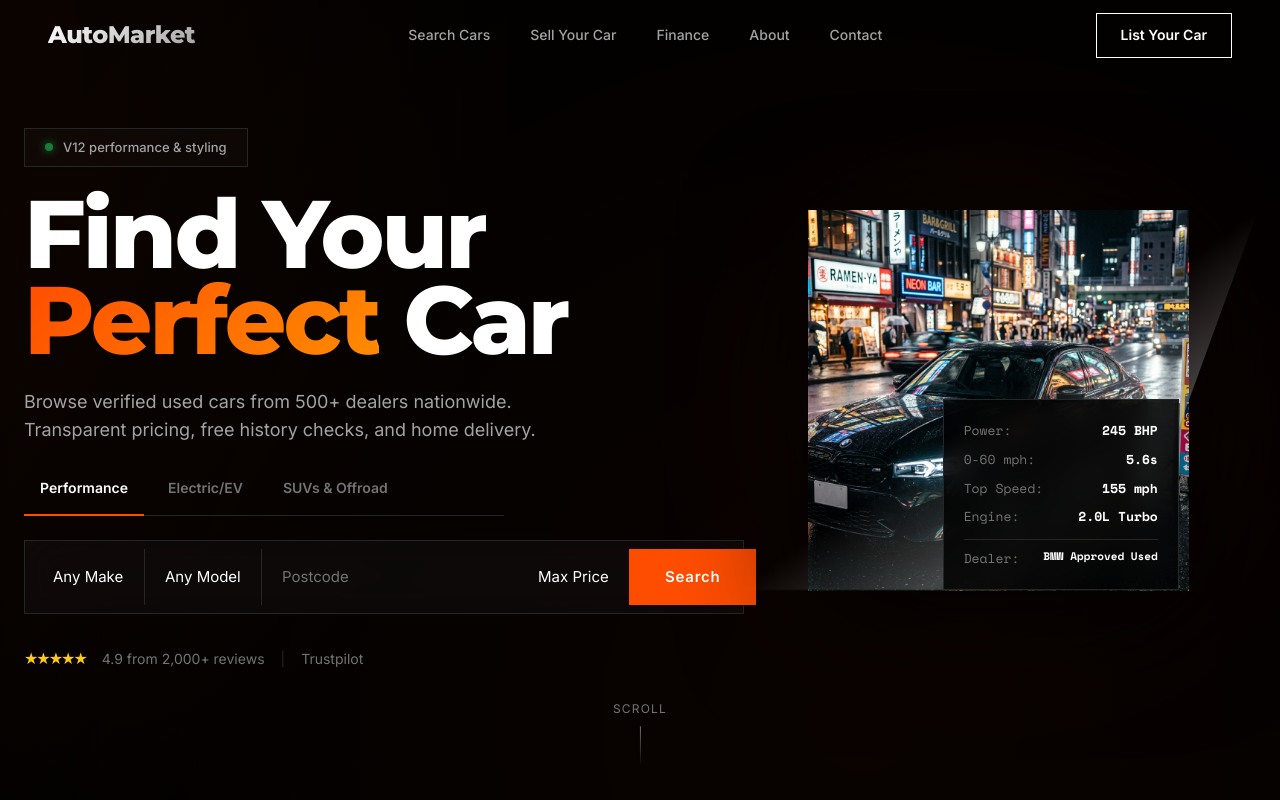
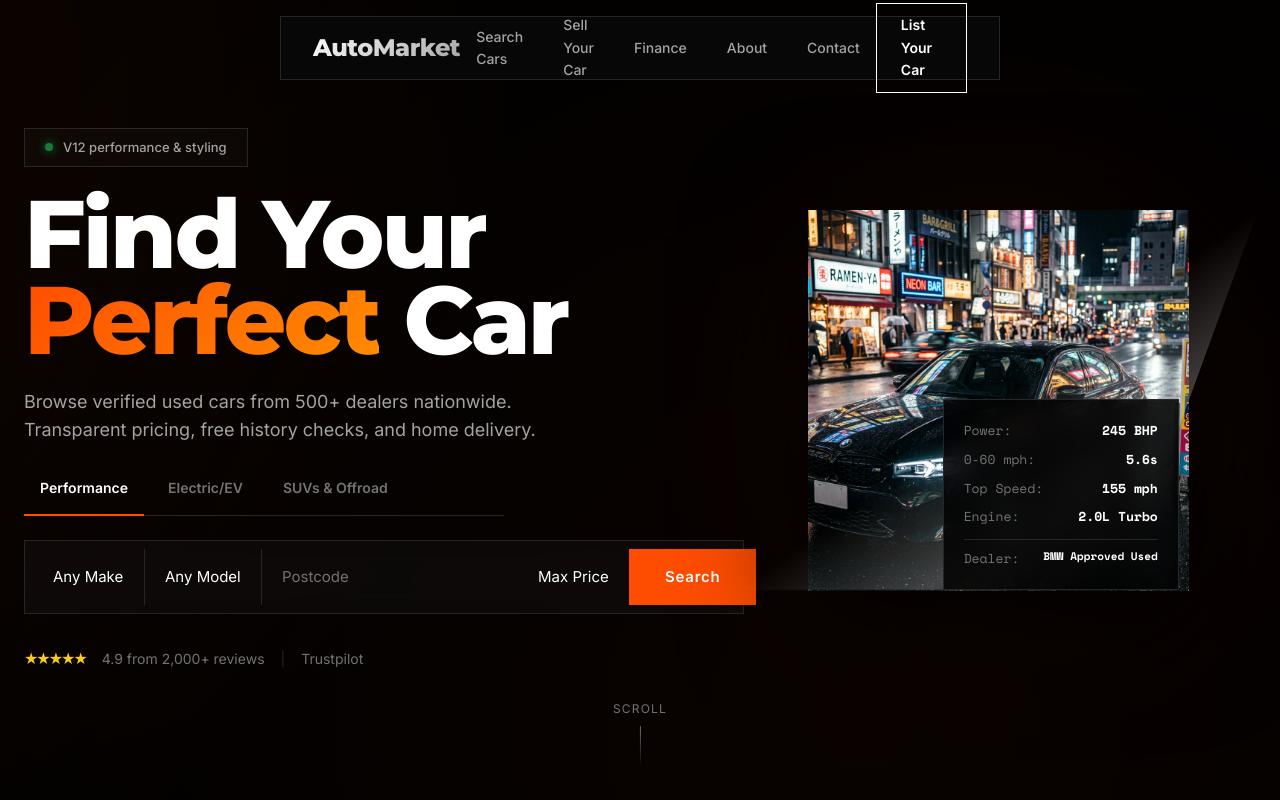
Before and after one commit to shehz-max/Automarket-landing-page, a Next.js app: page / in a window 1280 px wide. Shown: the top 800 px of the page. Built offline with nearby package versions, Linux system fonts and the light colour scheme.

Commit message:
fix: resolve hero image and animation bugs, upgrade navbar to floating expanded layout

```diff
--- a/app/components/HeroAnimation.tsx
+++ b/app/components/HeroAnimation.tsx
@@ -7,8 +7,10 @@
   const containerRef = useRef<HTMLDivElement>(null);
 
   useEffect(() => {
-    if (!containerRef.current) return;
+    const el = containerRef.current;
+    if (!el) return;
 
+    // Correctly pass the DOM element (el) instead of the Ref Object
     const ctx = gsap.context(() => {
       const tl = gsap.timeline({ defaults: { ease: "power3.out" } });
 
@@ -81,7 +83,7 @@
         opacity: 0,
         duration: 0.4,
       }, 2.2);
-    }, containerRef);
+    }, el);
 
     return () => ctx.revert();
   }, []);
--- a/app/globals.css
+++ b/app/globals.css
@@ -184,26 +184,48 @@
 
 .navbar {
   position: fixed;
+  top: 16px;
+  left: 50%;
+  transform: translateX(-50%);
+  width: calc(100% - 32px);
+  max-width: 720px; /* Starts compact in the middle */
+  height: 64px;
+  z-index: var(--z-sticky);
+  display: flex;
+  align-items: center;
+  justify-content: center;
+  padding: 0 32px;
+  background: rgba(10, 10, 10, 0.75);
+  backdrop-filter: blur(20px);
+  border: 1px solid var(--color-border-rest);
+  border-radius: var(--radius-none);
+  transition: max-width 0.5s cubic-bezier(0.19, 1, 0.22, 1),
+              top 0.4s var(--ease-out),
+              width 0.4s var(--ease-out),
+              background 0.4s var(--ease-out),
+              border-color 0.4s var(--ease-out),
+              box-shadow 0.4s var(--ease-out);
+}
+
+.navbar:hover {
+  max-width: var(--container-max); /* Expands dynamically to full content width */
+  border-color: var(--color-active-accent, var(--color-accent));
+  background: rgba(0, 0, 0, 0.95);
+  box-shadow: 0 12px 40px rgba(0, 0, 0, 0.8);
+}
+
+.navbar.scrolled {
   top: 0;
-  left: 0;
-  right: 0;
-  height: var(--nav-height);
-  z-index: var(--z-sticky);
-  display: flex;
-  align-items: center;
-  justify-content: center;
-  padding: 0 48px;
-  background: transparent;
-  transition: background 0.4s var(--ease-out),
-              backdrop-filter 0.4s var(--ease-out),
-              border-color 0.4s var(--ease-out);
-  border-bottom: 1px solid transparent;
-}
-
-.navbar.scrolled {
-  background: rgba(0, 0, 0, 0.85);
+  width: 100%;
+  max-width: 100%;
+  height: 64px;
+  background: rgba(0, 0, 0, 0.9);
   backdrop-filter: blur(20px);
-  border-bottom-color: var(--color-border-rest);
+  border-top: none;
+  border-left: none;
+  border-right: none;
+  border-bottom: 1px solid var(--color-border-rest);
+  box-shadow: 0 4px 30px rgba(0, 0, 0, 0.5);
 }
 
 .navbar-inner {
@@ -211,7 +233,6 @@
   align-items: center;
   justify-content: space-between;
   width: 100%;
-  max-width: var(--container-max);
 }
 
 .navbar-logo {
@@ -362,7 +383,17 @@
 .mobile-menu.open .mobile-nav-link:nth-child(5) { opacity: 1; transform: none; transition-delay: 0.25s; }
 
 @media (max-width: 768px) {
-  .navbar { padding: 0 24px; }
+  .navbar {
+    top: 0;
+    width: 100%;
+    max-width: 100%;
+    height: 64px;
+    padding: 0 24px;
+    border-top: none;
+    border-left: none;
+    border-right: none;
+    background: rgba(0, 0, 0, 0.9);
+  }
   .desktop-only { display: none !important; }
   .hamburger { display: flex; }
   .nav-cta { display: none; }
--- a/app/sections/Hero.tsx
+++ b/app/sections/Hero.tsx
@@ -225,12 +225,7 @@
                 }}
               ></div>
 
-              <div
-                className="hero-car-image-container"
-                style={{
-                  transform: `translate(${mousePos.x}px, ${mousePos.y}px)`,
-                }}
-              >
+              <div className="hero-car-image-container">
                 {/* Remounts glare sweep to run CSS animation on tab shift */}
                 <div key={activeCategory} className="glare-sweep run-sweep"></div>
                 <Image
@@ -240,6 +235,10 @@
                   height={375}
                   priority
                   quality={90}
+                  style={{
+                    transform: `translate(${mousePos.x}px, ${mousePos.y}px)`,
+                    transition: "transform 0.25s cubic-bezier(0.16, 1, 0.3, 1)",
+                  }}
                 />
               </div>
 
```
